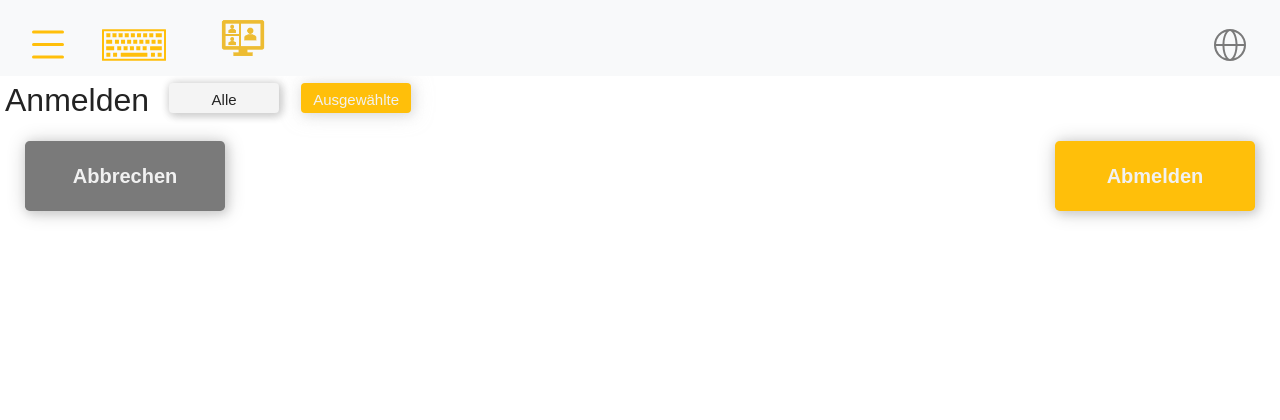
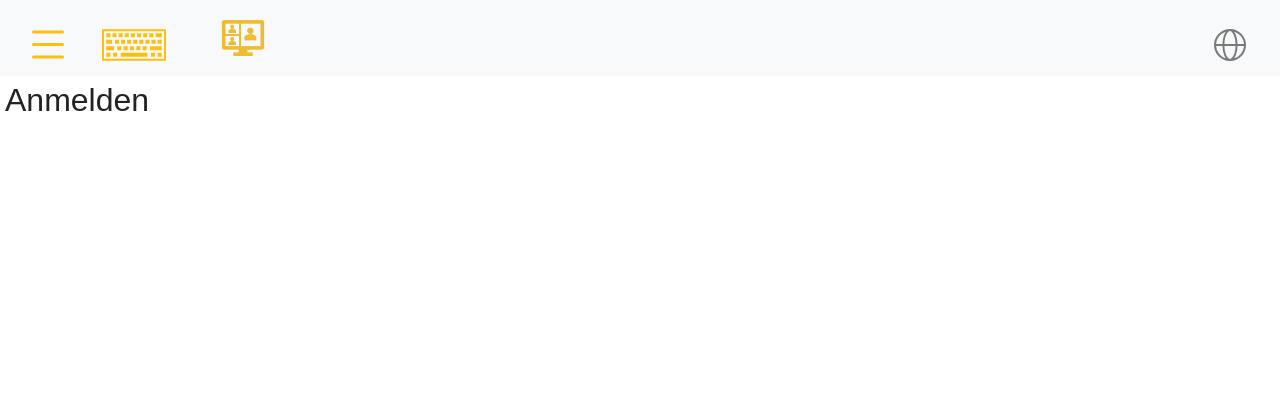
Before and after one commit to ShashankLokeshaReddy/SUWELACK, a Python web app: template templates/anmelden.html in a window 1280 px wide. Shown: the top 420 px of the page. Run offline with Jinja, Linux system fonts and the light colour scheme; the template is opened without the code that fills it, so the values that code supplies are empty; some libraries are stand-ins or nearby versions.

Commit message:
remove unnecessary buttons

```diff
--- a/templates/anmelden.html
+++ b/templates/anmelden.html
@@ -6,8 +6,6 @@
 
     <h2>{{_('Anmelden')}}</h2>
 
-    <button  type="button" class="btn btn-light topButton" data-toggle="button" aria-pressed="false">{{_('Alle')}}</button>
-    <button  type="button" autofocus class="btn btn-light topButton" data-toggle="button" aria-pressed="false">{{  _('Ausgewählte')}} </button>
   </div>
 
 <form method="post">
@@ -24,11 +22,6 @@
     {% endfor %}
 
 </div>
-<div class="d-flex justify-content-between bestätigen">
-    <!-- Bestatigen and Abbrechen Buttons -->
-    <button type="button" onclick="window.location.href='{{"/"}}'" class="btn btn-primary btn-lg abrechh">{{  _('Abbrechen')}}</button>
-    <button type="button" class="btn btn-primary btn-lg submit2">{{  _('Abmelden')}}</button>
-</div>
 
 <script>
     window.setTimeout(function()
--- a/templates/mengendialog.html
+++ b/templates/mengendialog.html
@@ -113,7 +113,7 @@
 <div class="d-flex flex-row fertigungauftragrow">
     <div class="d-flex justify-content-between bestätigen3">
 
-    <button type="button" onclick="window.location.href='{{"/"}}'" class="btn btn-primary btn-lg abrechh">{{ _('Abbrechen') }}</button>
+    <!-- <button type="button" onclick="window.location.href='{{"/"}}'" class="btn btn-primary btn-lg abrechh">{{ _('Abbrechen') }}</button> -->
     <button type="submit" name="submit" value="submit_teil" class="btn btn-primary btn-lg submit2">{{ _('Teilrückmeldung') }}</button>
     <button type="submit" name="submit" value="submit_end" class="btn btn-primary btn-lg submit2">{{ _('Endrückmeldung') }}</button>
 
--- a/templates/status.html
+++ b/templates/status.html
@@ -10,9 +10,5 @@
     <div class="table2">
       {{tableItems[1] | safe}}
     </div>
- <div class="d-flex justify-content-between bestätigen2">
-    <button type="button" onclick="window.location.href='{{"/"}}'" class="btn btn-primary btn-lg abrechh">{{ _('Abbrechen') }}</button>
-
-</div>
  </div>
 {% endblock %}
```
Also changed, not shown: templates/arbeitsplatzwechsel.html (+0 -7 lines), templates/gemeinkostenbuttons.html (+0 -9 lines).
